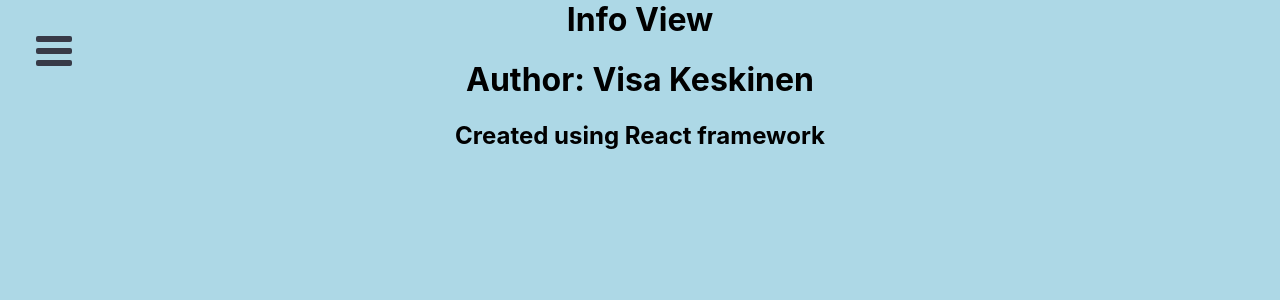
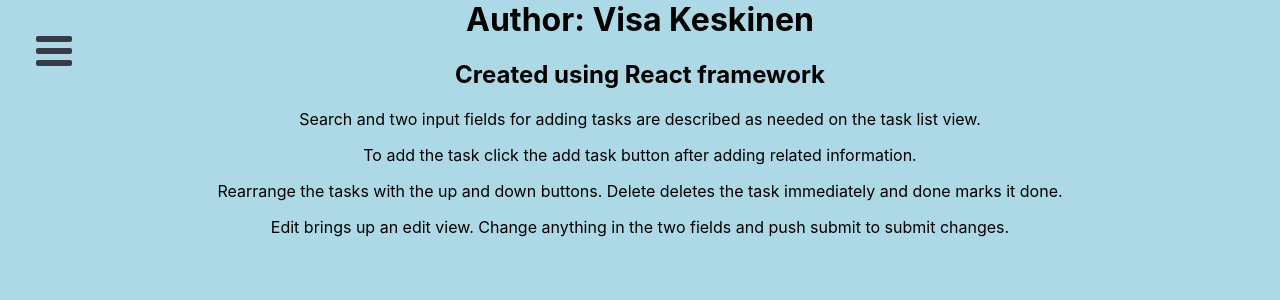
Before and after one commit to V15A/ToDo-app, a React (Create React App) app: page /info in a window 1280 px wide. Shown: the top 300 px of the page. Built offline with nearby package versions, Linux system fonts and the light colour scheme.

Commit message:
add tips for using tasklist

```diff
--- a/src/routes/info.jsx
+++ b/src/routes/info.jsx
@@ -4,9 +4,24 @@
   return (
     <main className="info">
       <Sidebar />
-      <h1>Info View</h1>
       <h1>Author: Visa Keskinen</h1>
       <h2>Created using React framework</h2>
+      <p>
+        Search and two input fields for adding tasks are described as needed on
+        the task list view.
+      </p>
+      <p>
+        To add the task click the add task button after adding related
+        information.
+      </p>
+      <p>
+        Rearrange the tasks with the up and down buttons. Delete deletes the
+        task immediately and done marks it done.
+      </p>
+      <p>
+        Edit brings up an edit view. Change anything in the two fields and push
+        submit to submit changes.
+      </p>
     </main>
   );
 }
```
